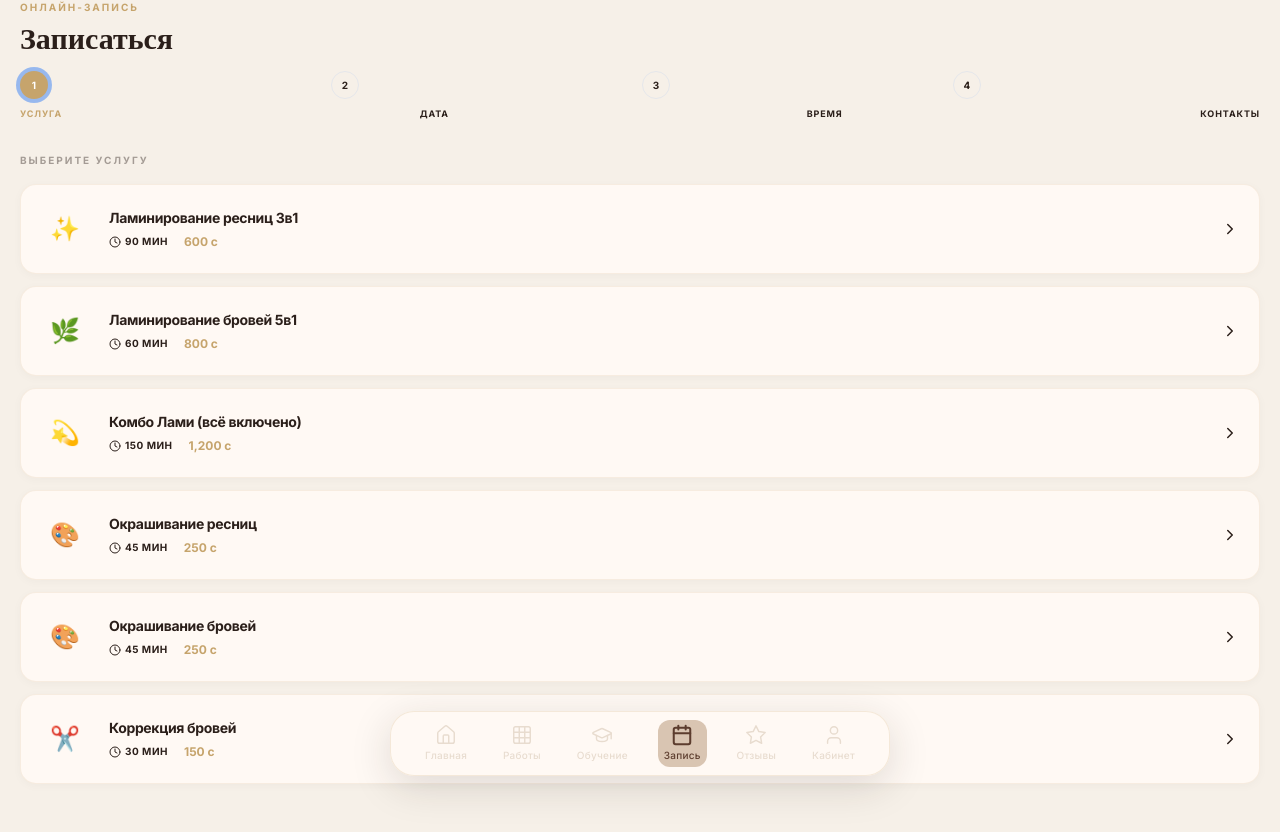
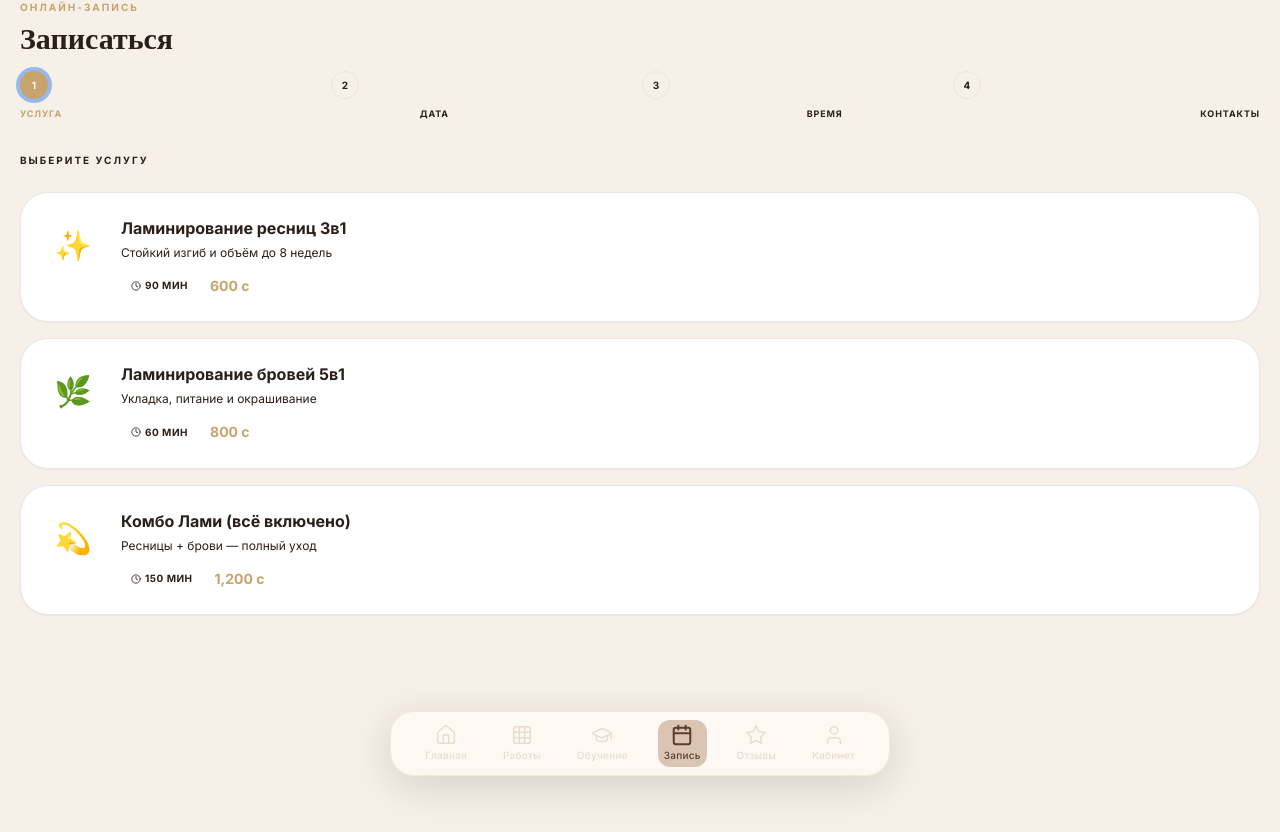
Before and after one commit to defficc-ops/-lamilash-pwa-., a Next.js app: page /booking in a window 1280 px wide. Shown: the top 832 px of the page. After the commit the page ends 800 px from the top, so only its background shows below. Built offline with nearby package versions, Linux system fonts and the light colour scheme; a web font is replaced by a local one.

Commit message:
Update: Remove extra services, premium card design, WhatsApp custom link

```diff
--- a/app/booking/page.tsx
+++ b/app/booking/page.tsx
@@ -10,12 +10,9 @@ import BottomNav from '@/components/BottomNav'
 import { siteConfig } from '@/lib/config'
 
 const SERVICES = [
-  { id: 1, name: 'Ламинирование ресниц 3в1', duration: 90,  price: 600, icon: '✨' },
-  { id: 2, name: 'Ламинирование бровей 5в1', duration: 60,  price: 800, icon: '🌿' },
-  { id: 3, name: 'Комбо Лами (всё включено)', duration: 150, price: 1200, icon: '💫' },
-  { id: 4, name: 'Окрашивание ресниц',   duration: 45,  price: 250, icon: '🎨' },
-  { id: 5, name: 'Окрашивание бровей',   duration: 45,  price: 250, icon: '🎨' },
-  { id: 6, name: 'Коррекция бровей',     duration: 30,  price: 150, icon: '✂️' },
+  { id: 1, name: 'Ламинирование ресниц 3в1', duration: 90,  price: 600,  icon: '✨', desc: 'Стойкий изгиб и объём до 8 недель' },
+  { id: 2, name: 'Ламинирование бровей 5в1', duration: 60,  price: 800,  icon: '🌿', desc: 'Укладка, питание и окрашивание' },
+  { id: 3, name: 'Комбо Лами (всё включено)', duration: 150, price: 1200, icon: '💫', desc: 'Ресницы + брови — полный уход' },
 ]
 
 const DEMO_TIMES = ['10:00', '11:30', '13:00', '14:30', '16:00', '17:30']
@@ -72,8 +69,7 @@ export default function BookingPage() {
       // Формируем сообщение для WhatsApp
       const text = `Здравствуйте, Карина! ✨\n\nХочу подтвердить свою онлайн-запись:\nУслуга: ${service.name}\nДата: ${format(date, 'd MMMM', { locale: ru })} в ${time}\nИмя: ${name}`;
       const encodedText = encodeURIComponent(text);
-      const waPhone = siteConfig.contacts.phone.replace(/[^0-9]/g, '');
-      const waUrl = `https://wa.me/${waPhone}?text=${encodedText}`;
+      const waUrl = `https://wa.me/message/B4DVTAOLAC24P1?text=${encodedText}`;
 
       // Перенаправляем клиента в WhatsApp
       window.location.href = waUrl;
@@ -132,24 +128,44 @@ export default function BookingPage() {
           {/* STEP 0 — Service */}
           {step === 0 && (
             <motion.div key="s0" initial={{ opacity:0, x:40 }} animate={{ opacity:1, x:0 }} exit={{ opacity:0, x:-40 }}>
-              <h2 className="font-bold text-espresso mb-4 text-[10px] uppercase tracking-[0.2em] opacity-40">Выберите услугу</h2>
-              <div className="space-y-3">
-                {SERVICES.map((svc) => (
-                  <button key={svc.id} id={`svc-${svc.id}`}
+              <p className="text-[10px] font-bold text-espresso/30 uppercase tracking-[0.2em] mb-6">Выберите услугу</p>
+              <div className="space-y-4">
+                {SERVICES.map((svc, i) => (
+                  <motion.button
+                    key={svc.id}
+                    id={`svc-${svc.id}`}
+                    initial={{ opacity: 0, y: 20 }}
+                    animate={{ opacity: 1, y: 0 }}
+                    transition={{ delay: i * 0.08 }}
                     onClick={() => { setService(svc); setStep(1) }}
-                    className={`w-full text-left service-card p-5 flex items-center gap-5 transition-all active:scale-98 ${service?.id === svc.id ? 'border-gold shadow-md' : 'border-gold/10'}`}>
-                    <div className="w-12 h-12 rounded-2xl bg-gold/5 flex items-center justify-center text-2xl">
+                    className={`w-full text-left rounded-[28px] p-6 flex gap-5 transition-all active:scale-[0.98] shadow-sm ${
+                      service?.id === svc.id
+                        ? 'bg-gold text-white shadow-gold/25 shadow-xl'
+                        : 'bg-white border border-gold/10 hover:border-gold/30'
+                    }`}
+                  >
+                    <div className={`w-14 h-14 rounded-2xl flex items-center justify-center text-3xl flex-shrink-0 ${
+                      service?.id === svc.id ? 'bg-white/20' : 'bg-gold/5'
+                    }`}>
                       {svc.icon}
                     </div>
-                    <div className="flex-1">
-                      <p className="font-bold text-espresso text-sm tracking-tight">{svc.name}</p>
-                      <div className="flex gap-4 mt-1.5">
-                        <span className="text-[10px] font-bold text-espresso/40 flex items-center gap-1 uppercase tracking-wider"><Clock size={12} className="text-gold/60"/>{svc.duration} мин</span>
-                        <span className="text-xs font-bold text-gold">{svc.price.toLocaleString()} с</span>
+                    <div className="flex-1 min-w-0">
+                      <p className={`font-bold text-base leading-snug mb-1 ${
+                        service?.id === svc.id ? 'text-white' : 'text-espresso'
+                      }`}>{svc.name}</p>
+                      <p className={`text-xs leading-relaxed mb-3 ${
+                        service?.id === svc.id ? 'text-white/70' : 'text-espresso/40'
+                      }`}>{svc.desc}</p>
+                      <div className="flex items-center gap-3">
+                        <span className={`text-[10px] font-bold flex items-center gap-1 uppercase tracking-wider px-2.5 py-1 rounded-full ${
+                          service?.id === svc.id ? 'bg-white/15 text-white/80' : 'bg-gold/5 text-espresso/40'
+                        }`}><Clock size={10}/>{svc.duration} мин</span>
+                        <span className={`text-sm font-bold ${
+                          service?.id === svc.id ? 'text-white' : 'text-gold'
+                        }`}>{svc.price.toLocaleString()} с</span>
                       </div>
                     </div>
-                    <ChevronRight size={18} className="text-gold/30" />
-                  </button>
+                  </motion.button>
                 ))}
               </div>
             </motion.div>
@@ -289,16 +305,19 @@ export default function BookingPage() {
                    {date ? format(date, 'd MMMM', { locale: ru }) : ''} в {time}
                  </p>
               </div>
-              <p className="text-espresso/40 text-xs mb-10 max-w-[280px] mx-auto leading-relaxed font-medium">
-                Сейчас вы будете перенаправлены в WhatsApp для подтверждения записи. Если этого не произошло, нажмите кнопку ниже ✨
+              <p className="text-espresso/40 text-xs mb-8 max-w-[260px] mx-auto leading-relaxed font-medium">
+                Время забронировано! Сейчас вы будете перенаправлены в WhatsApp для финального подтверждения 💬
               </p>
-              <a href={`https://wa.me/${siteConfig.contacts.phone.replace(/[^0-9]/g, '')}?text=${encodeURIComponent(`Здравствуйте, Карина! ✨\nХочу подтвердить запись на ${service?.name} (${date ? format(date, 'd MMMM', { locale: ru }) : ''} в ${time}). Имя: ${name}`)}`}
-                className="btn-primary px-12 py-5 text-[10px] font-bold uppercase tracking-[0.2em] mx-auto block shadow-lg text-center mb-4">
-                Перейти в WhatsApp
+              <a
+                href={`https://wa.me/message/B4DVTAOLAC24P1?text=${encodeURIComponent(`Здравствуйте, Карина! ✨\nХочу подтвердить запись на ${service?.name}\nДата: ${date ? format(date, 'd MMMM', { locale: ru }) : ''} в ${time}\nИмя: ${name}`)}`}
+                className="btn-primary px-12 py-5 text-[10px] font-bold uppercase tracking-[0.2em] mx-auto flex items-center justify-center gap-3 shadow-lg mb-6 rounded-full"
+              >
+                <svg width="18" height="18" viewBox="0 0 24 24" fill="currentColor"><path d="M17.472 14.382c-.297-.149-1.758-.867-2.03-.967-.273-.099-.471-.148-.67.15-.197.297-.767.966-.94 1.164-.173.199-.347.223-.644.075-.297-.15-1.255-.463-2.39-1.475-.883-.788-1.48-1.761-1.653-2.059-.173-.297-.018-.458.13-.606.134-.133.298-.347.446-.52.149-.174.198-.298.298-.497.099-.198.05-.371-.025-.52-.075-.149-.669-1.612-.916-2.207-.242-.579-.487-.5-.669-.51-.173-.008-.371-.01-.57-.01-.198 0-.52.074-.792.372-.272.297-1.04 1.016-1.04 2.479 0 1.462 1.065 2.875 1.213 3.074.149.198 2.096 3.2 5.077 4.487.709.306 1.262.489 1.694.625.712.227 1.36.195 1.871.118.571-.085 1.758-.719 2.006-1.413.248-.694.248-1.289.173-1.413-.074-.124-.272-.198-.57-.347m-5.421 7.403h-.004a9.87 9.87 0 01-5.031-1.378l-.361-.214-3.741.982.998-3.648-.235-.374a9.86 9.86 0 01-1.51-5.26c.001-5.45 4.436-9.884 9.888-9.884 2.64 0 5.122 1.03 6.988 2.898a9.825 9.825 0 012.893 6.994c-.003 5.45-4.437 9.884-9.885 9.884m8.413-18.297A11.815 11.815 0 0012.05 0C5.495 0 .16 5.335.157 11.892c0 2.096.547 4.142 1.588 5.945L.057 24l6.305-1.654a11.882 11.882 0 005.683 1.448h.005c6.554 0 11.89-5.335 11.893-11.893a11.821 11.821 0 00-3.48-8.413Z"/></svg>
+                Написать в WhatsApp
               </a>
               <button onClick={reset} id="booking-new-btn"
-                className="text-espresso/40 text-[10px] font-bold uppercase tracking-widest block w-full">
-                На главную
+                className="text-espresso/30 text-[10px] font-bold uppercase tracking-widest block w-full py-2">
+                Записаться ещё раз
               </button>
             </motion.div>
           )}
--- a/app/home/page.tsx
+++ b/app/home/page.tsx
@@ -18,7 +18,6 @@ const SERVICES_PREVIEW = [
   { icon: '✨', name: 'Ламинирование ресниц 3в1', price: '600 с', time: '90 мин', href: '/booking' },
   { icon: '🌿', name: 'Ламинирование бровей 5в1', price: '800 с', time: '60 мин', href: '/booking' },
   { icon: '💫', name: 'Комбо Лами (всё вкл)', price: '1200 с', time: '150 мин', href: '/booking' },
-  { icon: '🎨', name: 'Окрашивание', price: '250 с', time: '45 мин', href: '/booking' },
 ]
 
 const STATS = [
```
